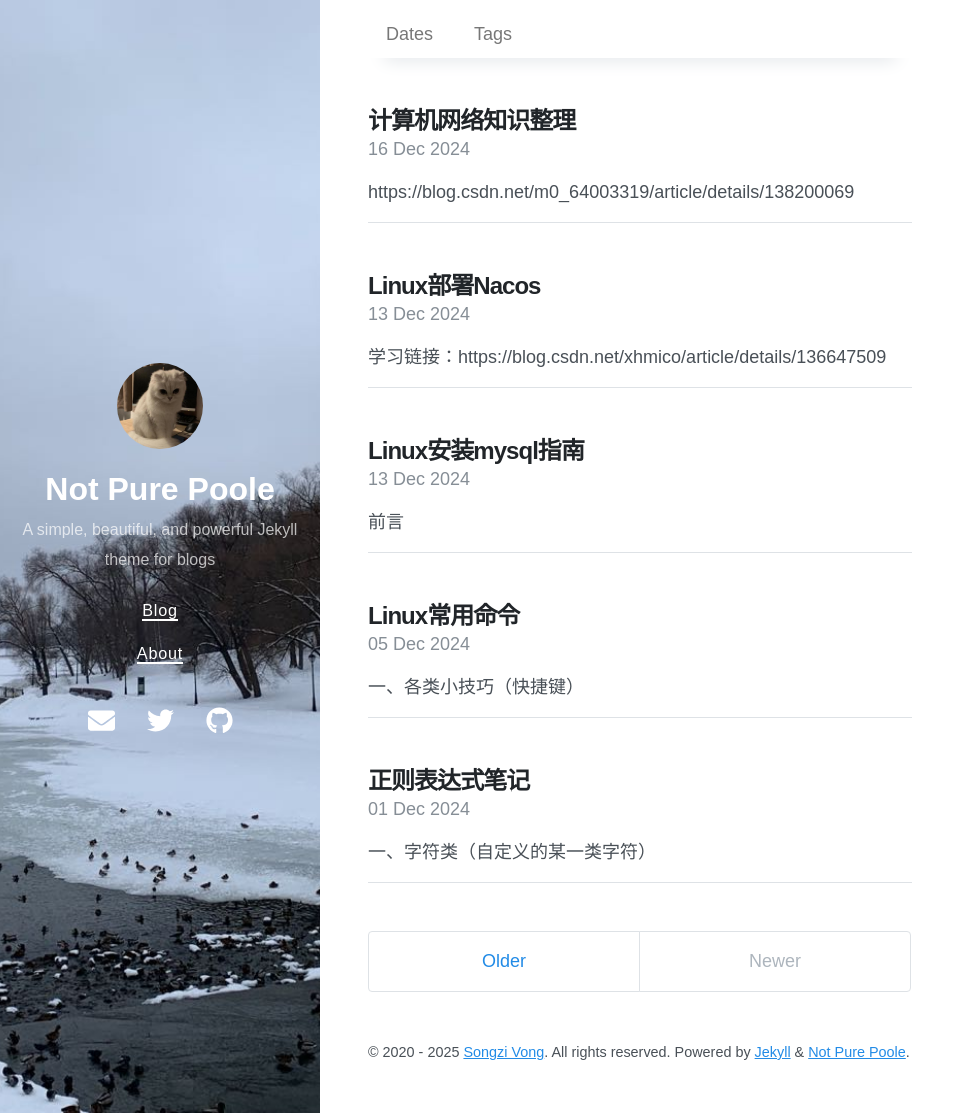
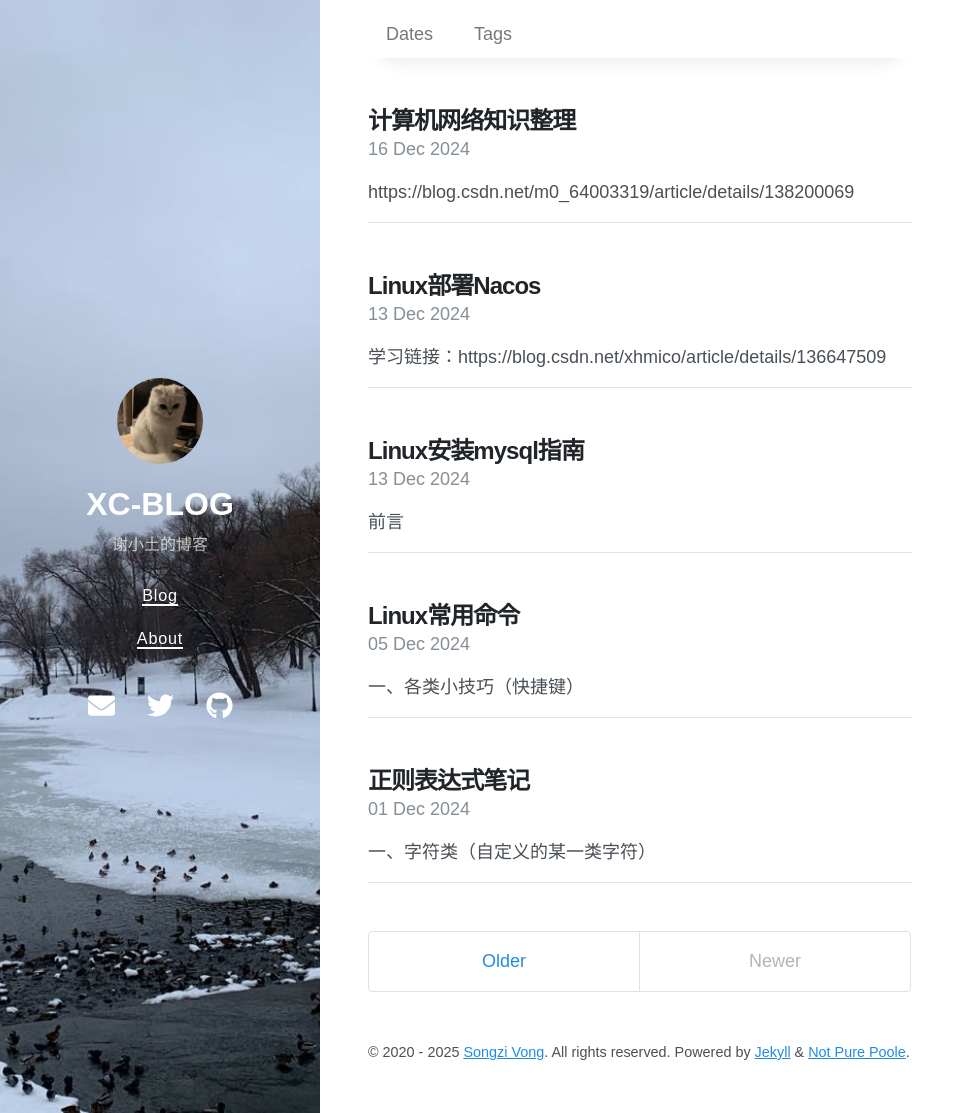
Before and after one commit to AKA-PoetCoder-XC/xc-blog, a Jekyll site: the page built from index.html, in a window 1280 px wide and 1113 px high. Shown: the whole window, without its empty margins (0-975 px from the left). Built offline with Jekyll 4.4.1, drawn with Linux system fonts in a browser that asks for light colours; nearby versions of some CDN libraries; the list of posts is cut into pages by our own code.

Commit message:
配置更新

```diff
--- a/_config.yml
+++ b/_config.yml
@@ -1,7 +1,7 @@
 # Setup
-title: Not Pure Poole
-description: A simple, beautiful, and powerful Jekyll theme for blogs
-url: https://vszhub.github.io
+title: XC-BLOG
+description: 谢小土的博客
+url: https://aka-poetcoder-xc.github.io/
 avatar: /avatar.jpeg
 paginate: 5
 permalink: pretty
```
